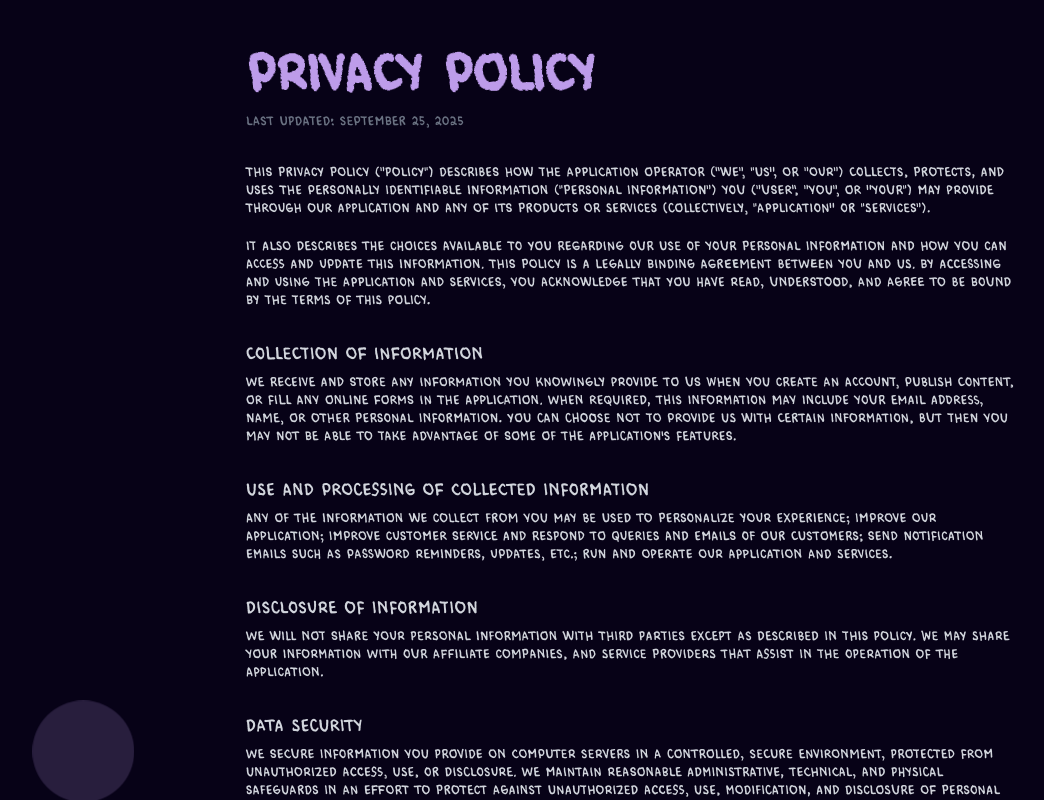
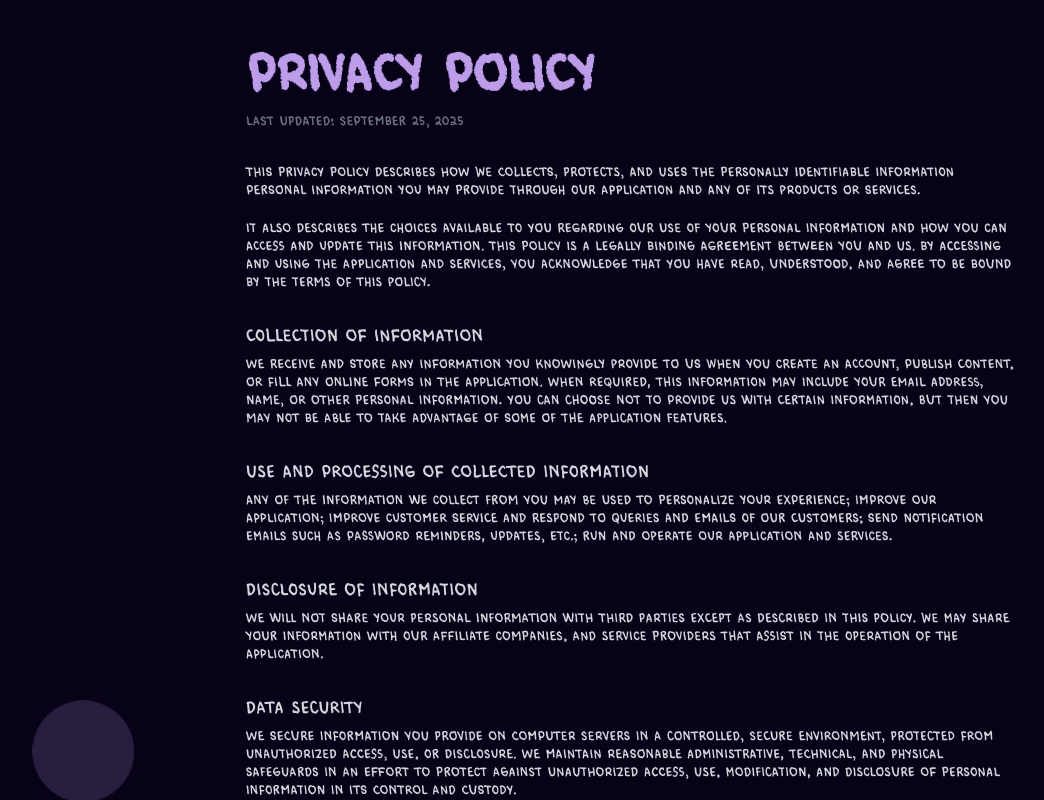
Before and after one commit to jon-jew/pocket-photos, a Next.js app: page /privacy-policy in a window 1280 px wide. Shown: the top 800 px of the page, without its empty margins (10-1054 px from the left). Built offline with nearby package versions, Linux system fonts and the light colour scheme; no server answers; a web font is replaced by a local one.

Commit message:
fixed build error

```diff
--- a/src/app/privacy-policy/page.tsx
+++ b/src/app/privacy-policy/page.tsx
@@ -18,7 +18,7 @@ export default function PrivacyPolicyPage() {
 
         <div className="mt-8 prose prose-lg text-gray-300">
           <p>
-            This privacy policy ("Policy") describes how the application operator ("we", "us", or "our") collects, protects, and uses the personally identifiable information ("Personal Information") you ("User", "you", or "your") may provide through our application and any of its products or services (collectively, "Application" or "Services").
+            This privacy policy describes how we collects, protects, and uses the personally identifiable information Personal Information you may provide through our application and any of its products or services.
           </p>
           <p className="mt-5">
             It also describes the choices available to you regarding our use of your Personal Information and how you can access and update this information. This Policy is a legally binding agreement between you and us. By accessing and using the Application and Services, you acknowledge that you have read, understood, and agree to be bound by the terms of this Policy.
@@ -26,7 +26,7 @@ export default function PrivacyPolicyPage() {
 
           <h2 className="mt-8">Collection of information</h2>
           <p className="mt-2">
-            We receive and store any information you knowingly provide to us when you create an account, publish content, or fill any online forms in the Application. When required, this information may include your email address, name, or other Personal Information. You can choose not to provide us with certain information, but then you may not be able to take advantage of some of the Application's features.
+            We receive and store any information you knowingly provide to us when you create an account, publish content, or fill any online forms in the Application. When required, this information may include your email address, name, or other Personal Information. You can choose not to provide us with certain information, but then you may not be able to take advantage of some of the application features.
           </p>
 
           <h2 className="mt-8">Use and processing of collected information</h2>
```
